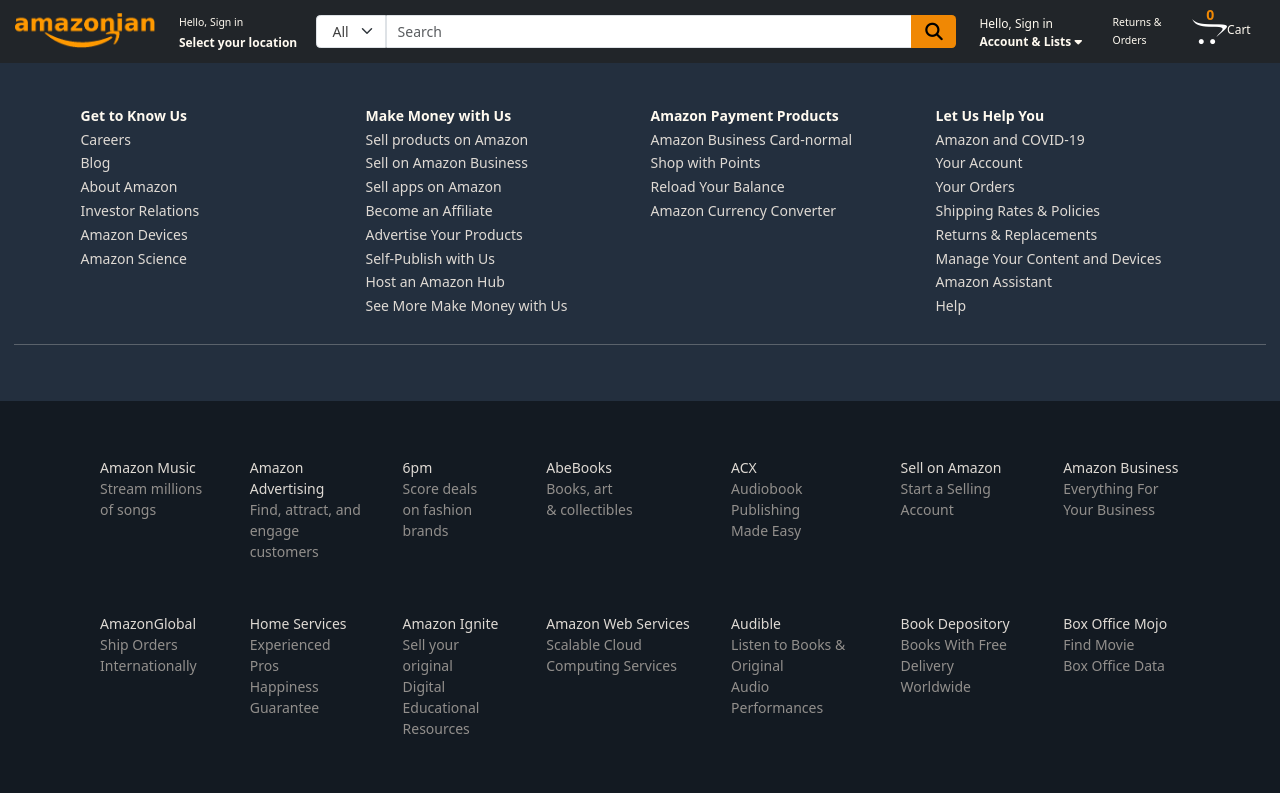
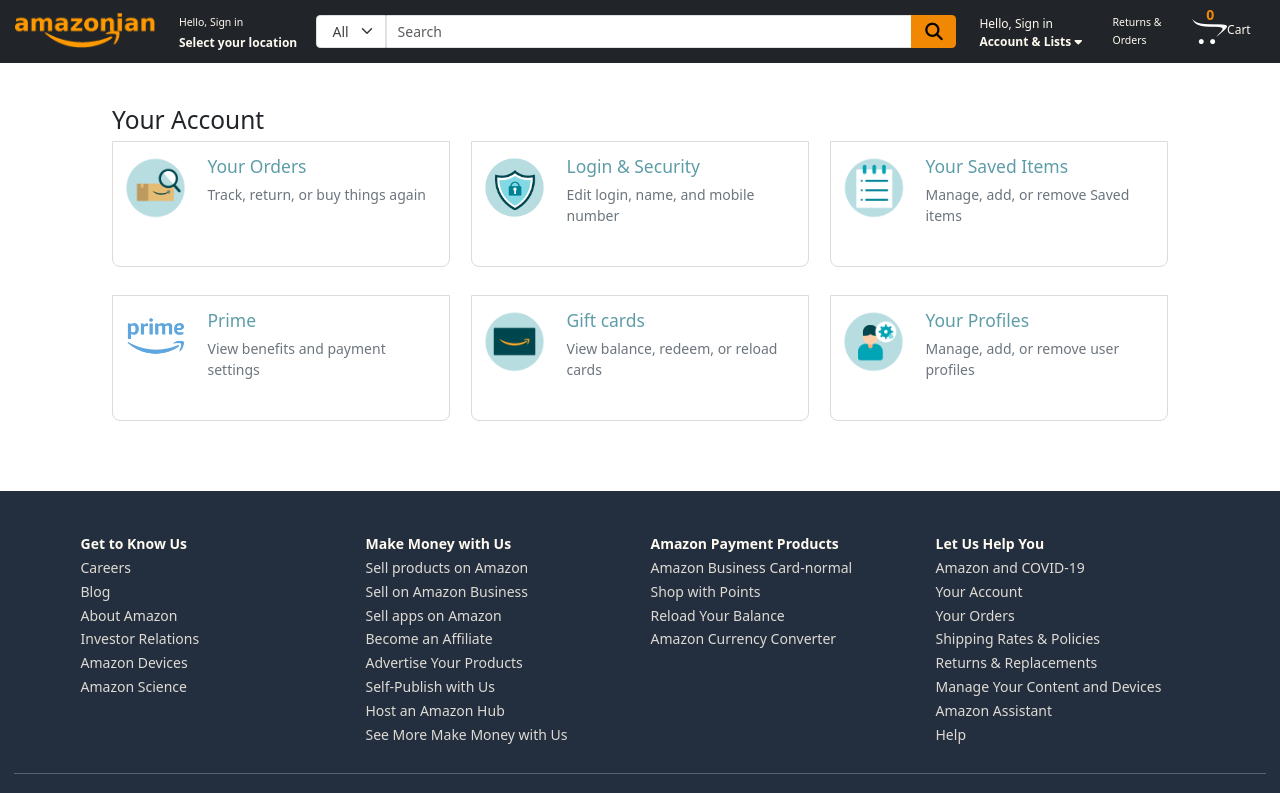
Before and after one commit to DVL2030/amazonian, a React (Create React App) app in the folder frontend/: page /user/home in a window 1280 px wide. Shown: the top 793 px of the page. Built offline with nearby package versions, Linux system fonts and the light colour scheme.

Commit message:
Account Home Page added

```diff
--- a/frontend/src/App.js
+++ b/frontend/src/App.js
@@ -23,6 +23,7 @@
 import OrderPlacePage from "./pages/OrderPlacePage";
 import OrderSummaryPage from "./pages/OrderSummaryPage";
 import OrderHistoryPage from "./pages/Account/OrderHistory";
+import UserHomePage from "./pages/Account/UserHomePage";
 
 function App() {
   const dispatch = useDispatch();
@@ -297,6 +298,7 @@
             exact
             element={<OrderSummaryPage />}
           />
+          <Route path="/user/home" exact element={<UserHomePage />} />
           <Route path="/user/address/add" exact element={<AddressAddPage />} />
           <Route
             path="/user/order/history"
--- /dev/null
+++ b/frontend/src/components/AccountHomeCard.js
@@ -0,0 +1,22 @@
+import React, { useEffect } from "react";
+import { Col, Container, Row } from "react-bootstrap";
+import { useSelector } from "react-redux";
+import { useNavigate } from "react-router";
+import { Link } from "react-router-dom";
+
+export default function AccountHomeCard(props) {
+  const { img, heading, content } = props;
+  return (
+    <Container className="box home-card">
+      <Row>
+        <Col xs={12} sm={6} md={3}>
+          <img src={img} alt={heading}></img>
+        </Col>
+        <Col xs sm md>
+          <h5>{heading}</h5>
+          <span className="text-secondary">{content}</span>
+        </Col>
+      </Row>
+    </Container>
+  );
+}
--- a/frontend/src/index.css
+++ b/frontend/src/index.css
@@ -543,6 +543,10 @@
 .box.use-old span {
   font-size: 1.2rem;
 }
+.box.home-card {
+  margin-bottom: 2rem;
+  height: 9rem;
+}
 
 /* ==========================================
    Input, Select, Table, Button
--- /dev/null
+++ b/frontend/src/pages/Account/UserHomePage.js
@@ -0,0 +1,74 @@
+import React, { useEffect } from "react";
+import { Col, Container, Row } from "react-bootstrap";
+import { useSelector } from "react-redux";
+import { useNavigate } from "react-router";
+import { Link } from "react-router-dom";
+import AccountHomeCard from "../../components/AccountHomeCard";
+
+export default function UserHomePage() {
+  const navigate = useNavigate();
+
+  return (
+    <Container className="p-5">
+      <Row>
+        <Col xs={12}>
+          <h3>Your Account</h3>
+        </Col>
+        <Col xs={4}>
+          <Link to="/user/order/history">
+            <AccountHomeCard
+              img="/imgs/your_account_orders.png"
+              heading="Your Orders"
+              content="Track, return, or buy things again"
+            ></AccountHomeCard>
+          </Link>
+        </Col>
+        <Col xs={4}>
+          <Link to="/user/security">
+            <AccountHomeCard
+              img="/imgs/your_account_login.png"
+              heading="Login & Security"
+              content="Edit login, name, and mobile number"
+            ></AccountHomeCard>
+          </Link>
+        </Col>
+        <Col xs={4}>
+          <Link to="/user/save">
+            <AccountHomeCard
+              img="/imgs/your_account_list.png"
+              heading="Your Saved Items"
+              content="Manage, add, or remove Saved items"
+            ></AccountHomeCard>
+          </Link>
+        </Col>
+        <Col xs={4}>
+          <Link to="/user/prime">
+            <AccountHomeCard
+              img="/imgs/your_account_prime.png"
+              heading="Prime"
+              content="View benefits and payment settings"
+            ></AccountHomeCard>
+          </Link>
+        </Col>
+        <Col xs={4}>
+          <Link to="/user/giftcard">
+            <AccountHomeCard
+              img="/imgs/your_account_giftcard.png"
+              heading="Gift cards"
+              content="View balance, redeem, or reload cards"
+            ></AccountHomeCard>
+          </Link>
+        </Col>
+        <Col xs={4}>
+          <Link to="/user/order/history">
+            <AccountHomeCard
+              img="/imgs/your_account_profile.png"
+              heading="Your Profiles"
+              content="Manage, add, or remove user profiles"
+            ></AccountHomeCard>
+          </Link>
+        </Col>
+      </Row>
+    </Container>
+  );
+}
```
